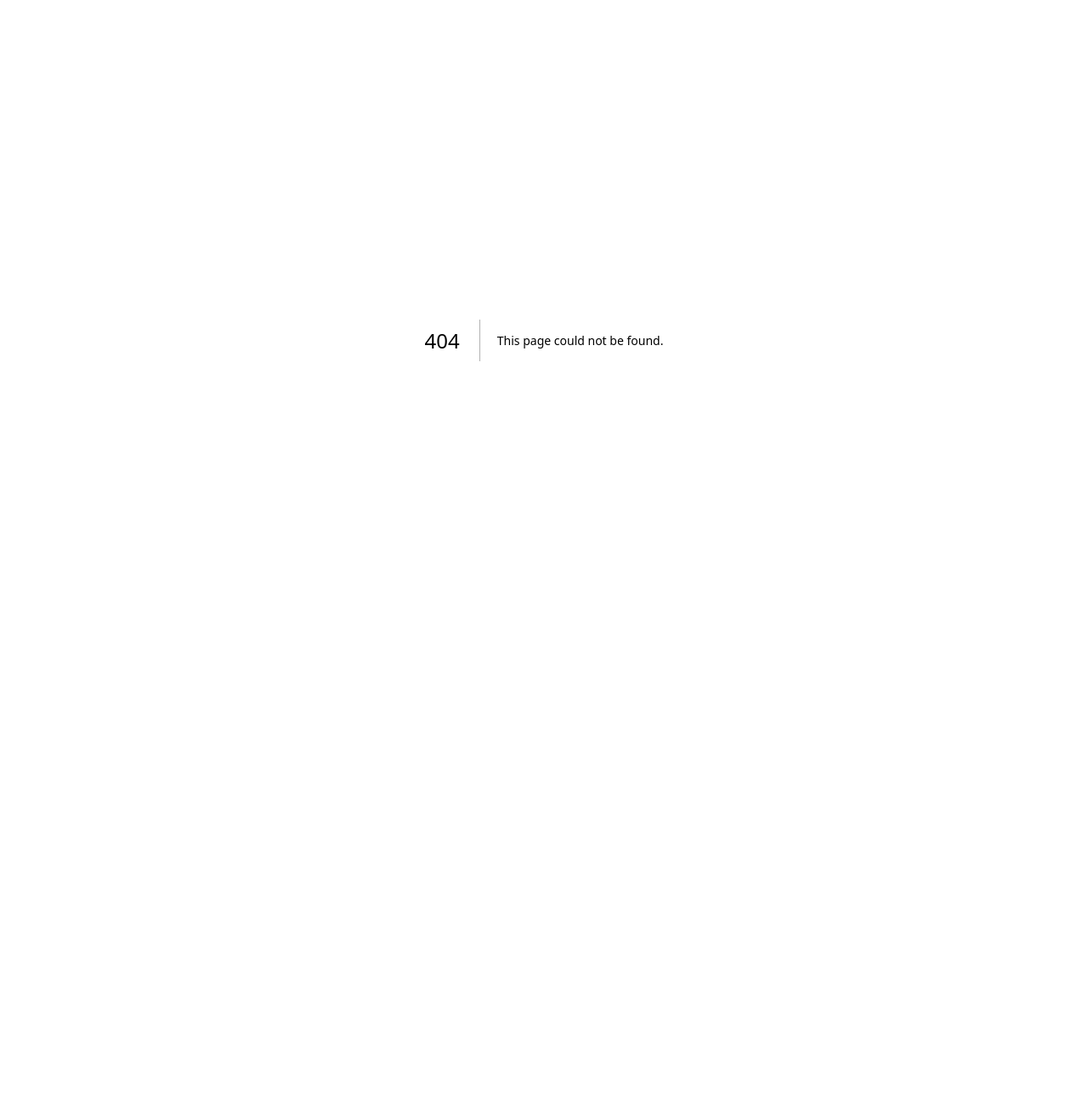
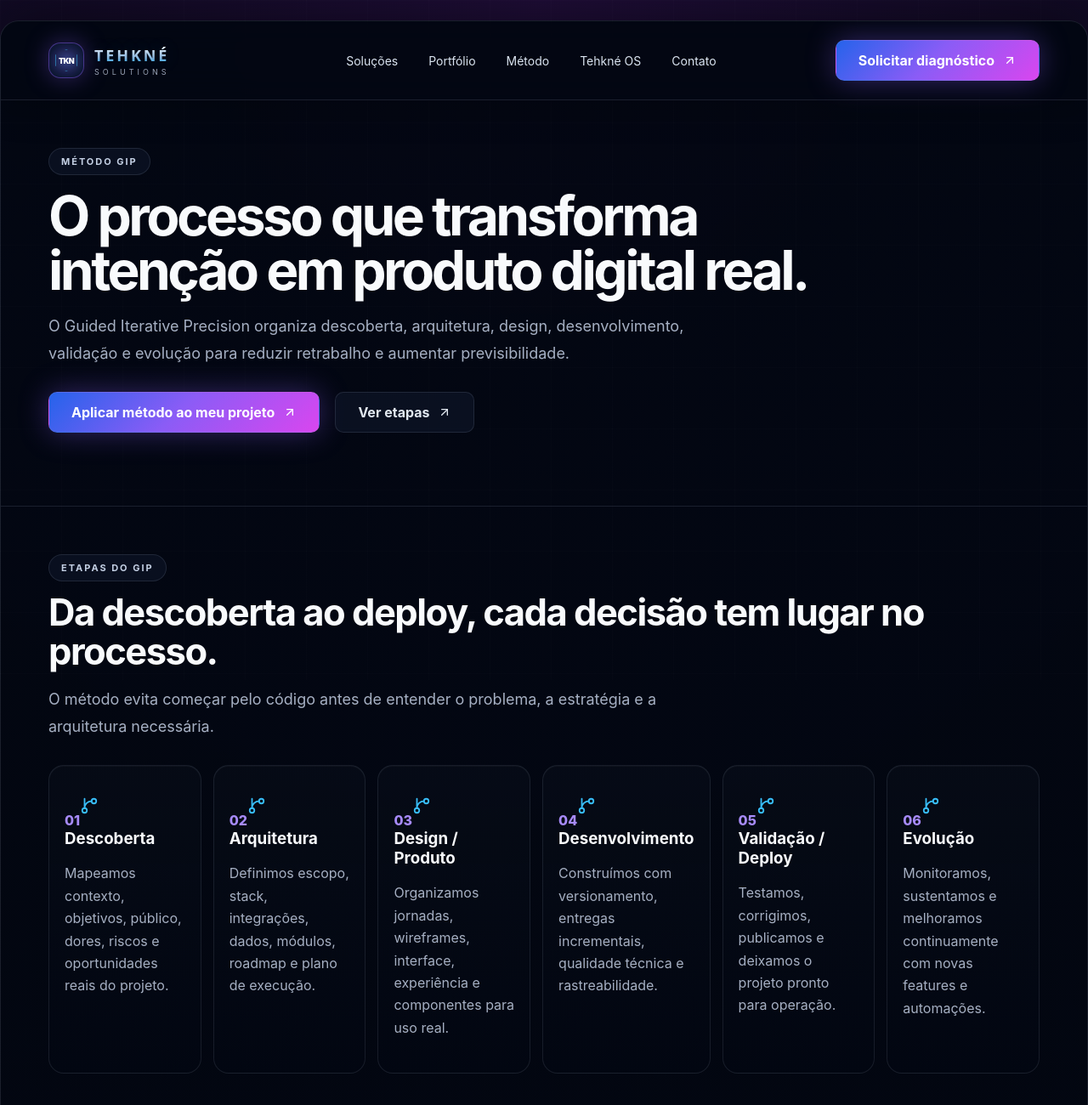
Before and after one commit to Tehkne-Solutions/tehkne-site, a Next.js app: page /metodo in a window 1280 px wide. Before the commit this address had no page. Shown: the top 1300 px of the page at 85% size. Before the commit the page ends 800 px from the top, so only its background shows below. Built offline with nearby package versions, Linux system fonts and the light colour scheme.

Commit message:
feat: add Metodo GIP page

```diff
--- /dev/null
+++ b/app/metodo/page.tsx
@@ -0,0 +1,104 @@
+import { ArrowUpRight, CheckCircle2, GitBranch, Sparkles, Workflow } from 'lucide-react';
+import Header from '../components/Header';
+import Footer from '../components/Footer';
+import ContactForm from '../components/ContactForm';
+import { whatsAppHref, whatsappMessages } from '../contact';
+
+const steps = [
+  ['01', 'Descoberta', 'Mapeamos contexto, objetivos, público, dores, riscos e oportunidades reais do projeto.'],
+  ['02', 'Arquitetura', 'Definimos escopo, stack, integrações, dados, módulos, roadmap e plano de execução.'],
+  ['03', 'Design / Produto', 'Organizamos jornadas, wireframes, interface, experiência e componentes para uso real.'],
+  ['04', 'Desenvolvimento', 'Construímos com versionamento, entregas incrementais, qualidade técnica e rastreabilidade.'],
+  ['05', 'Validação / Deploy', 'Testamos, corrigimos, publicamos e deixamos o projeto pronto para operação.'],
+  ['06', 'Evolução', 'Monitoramos, sustentamos e melhoramos continuamente com novas features e automações.']
+];
+
+const principles = [
+  'Clareza antes de execução',
+  'Arquitetura antes de improviso',
+  'Entrega incremental e validável',
+  'Documentação viva',
+  'Rastreabilidade técnica',
+  'Evolução contínua após o deploy'
+];
+
+export const metadata = {
+  title: 'Método GIP | Tehkné Solutions',
+  description: 'Conheça o método GIP da Tehkné: descoberta, arquitetura, design, desenvolvimento, validação, deploy e evolução contínua.'
+};
+
+export default function MetodoPage() {
+  const href = whatsAppHref('Olá, Tehkné! Vim pela página Método GIP e quero entender como aplicar esse processo ao meu projeto.');
+
+  return (
+    <main className="site-shell">
+      <div className="background-grid" />
+      <Header />
+
+      <section className="section-frame solutions-hero">
+        <div className="section-heading">
+          <span className="eyebrow">Método GIP</span>
+          <h1>O processo que transforma intenção em produto digital real.</h1>
+          <p>O Guided Iterative Precision organiza descoberta, arquitetura, design, desenvolvimento, validação e evolução para reduzir retrabalho e aumentar previsibilidade.</p>
+          <div className="hero-actions">
+            <a className="btn btn-primary coin" href={href} target="_blank" rel="noreferrer">Aplicar método ao meu projeto <ArrowUpRight size={16} /></a>
+            <a className="btn btn-secondary" href="#etapas">Ver etapas <ArrowUpRight size={16} /></a>
+          </div>
+        </div>
+      </section>
+
+      <section id="etapas" className="section-frame">
+        <div className="section-heading">
+          <span className="eyebrow">Etapas do GIP</span>
+          <h2>Da descoberta ao deploy, cada decisão tem lugar no processo.</h2>
+          <p>O método evita começar pelo código antes de entender o problema, a estratégia e a arquitetura necessária.</p>
+        </div>
+        <div className="method-line">
+          {steps.map(([number, title, text]) => (
+            <article className="method-step" key={title}>
+              <span>{number}</span>
+              <GitBranch size={22} />
+              <h3>{title}</h3>
+              <p>{text}</p>
+            </article>
+          ))}
+        </div>
+      </section>
+
+      <section className="section-frame os-section">
+        <div className="os-panel">
+          <span className="eyebrow">Governança de entrega</span>
+          <h2>O GIP une produto, técnica, marketing, IA e sustentação.</h2>
+          <p>Ele funciona como uma camada operacional para tirar demandas do improviso e organizar decisões em um caminho de execução claro.</p>
+          <div className="os-features">
+            {principles.map((item) => <span key={item}><CheckCircle2 size={14} /> {item}</span>)}
+          </div>
+        </div>
+        <div className="stack-cloud">
+          {['Briefing', 'MoSCoW', 'Roadmap', 'UX', 'Git', 'Deploy', 'QA', 'Sprints', 'Documentação', 'IA'].map((item) => <span key={item}>{item}</span>)}
+        </div>
+      </section>
+
+      <ContactForm
+        page="Método GIP"
+        context="diagnóstico, arquitetura, roadmap, validação, deploy e evolução contínua"
+        title="Quer aplicar o GIP no seu projeto?"
+        description="Organize a intenção do seu projeto e chame a Tehkné para transformar isso em plano técnico de execução."
+      />
+
+      <section className="final-cta">
+        <div>
+          <span className="eyebrow">Próximo passo</span>
+          <h2>Vamos mapear sua demanda com método antes de executar?</h2>
+          <p>Um bom projeto começa com clareza: objetivos, escopo, riscos, stack, roadmap e critérios de validação.</p>
+        </div>
+        <div className="hero-actions">
+          <a className="btn btn-primary coin" href={href} target="_blank" rel="noreferrer">Solicitar diagnóstico <ArrowUpRight size={16} /></a>
+          <a className="btn btn-secondary" href="/solucoes">Ver soluções <ArrowUpRight size={16} /></a>
+        </div>
+      </section>
+
+      <Footer />
+    </main>
+  );
+}
```
